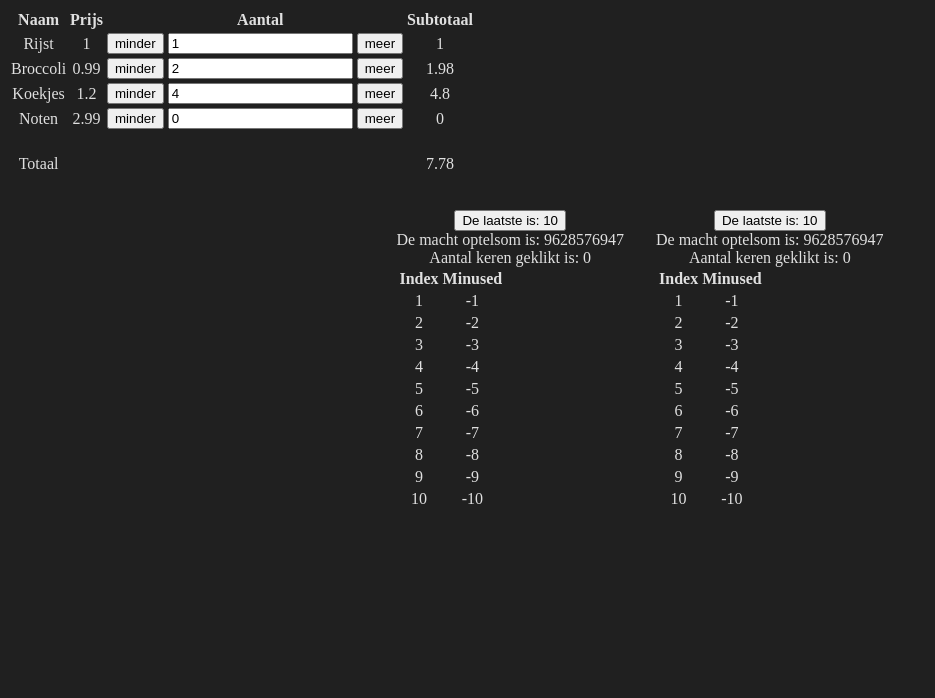
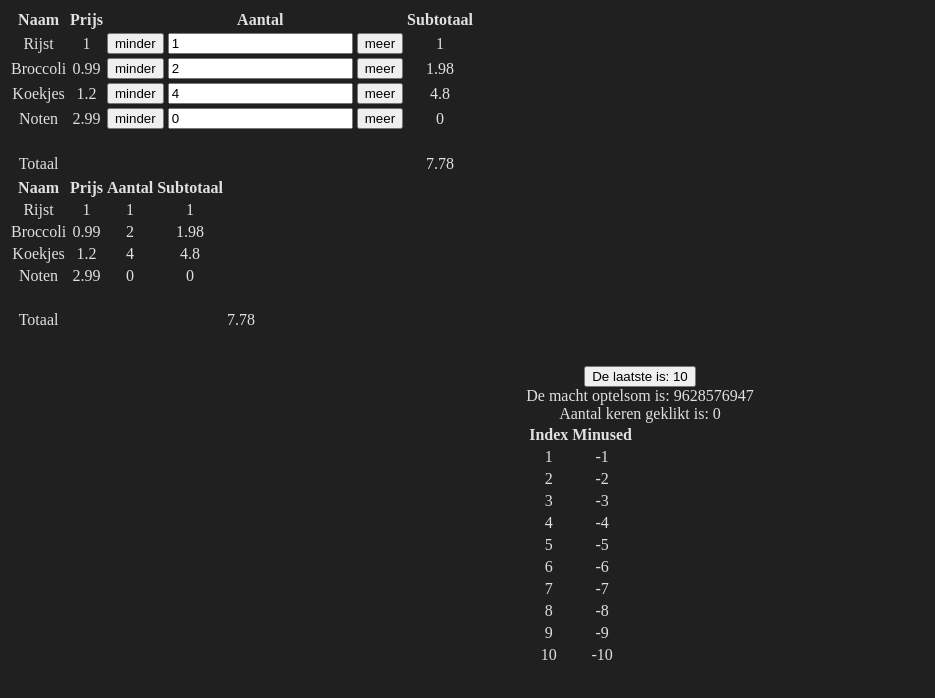
Before and after one commit to janderkkotlarski/vue_boodschappenlijst, a Vue app: page / in a window 1280 px wide. Shown: the top 698 px of the page, without its empty margins (0-935 px from the left). Built offline with nearby package versions, Linux system fonts and the light colour scheme.

Commit message:
props can be front named as a variable to allow for better access

```diff
--- a/src/App.vue
+++ b/src/App.vue
@@ -2,6 +2,13 @@
 import {computed, ref} from 'vue';
 
 import Groceries from './components/GroceriesTable.vue';
+
+const groceryList = ref([
+        {id: 1, name: 'Rijst', price: 1.0, amount: 1},
+        {id: 2, name: 'Broccoli', price: 0.99, amount: 2},
+        {id: 3, name: 'Koekjes', price: 1.2, amount: 4},
+        {id: 4, name: 'Noten', price: 2.99, amount: 0},
+]);
 
 /// Get an array entry of the key has a certain value
 const arrayEntry = (array, key, value) => {
@@ -14,10 +21,6 @@ const arrayEntry = (array, key, value) => {
 
 /// Unintended defineModel coupling to computed properties
 /// Did help with some deeper insights
-
-const startArray = ref([]);
-
-const startCount = ref(0);
 
 const testArray = defineModel('testArray', {
     type: Array,
@@ -47,15 +50,7 @@ const initArray = (array) => {
     }
 };
 
-initArray(startArray);
-
 initArray(testArray);
-
-const addStartArray = () => {
-    addArray(startArray);
-
-    ++startCount.value;
-};
 
 const addTestArray = () => {
     addArray(testArray);
@@ -63,26 +58,11 @@ const addTestArray = () => {
     ++testCount.value;
 };
 
-const lastStartEntry = computed(() => {
-    return arrayEntry(startArray.value, 'id', startArray.value.length).id;
-});
-
 const lastTestEntry = computed(() => {
     return arrayEntry(testArray.value, 'id', testArray.value.length).id;
 });
 
 /// Minused to the power Index summed
-const sumStartArray = computed(() => {
-    let sum = 0;
-
-    for (const entry of startArray.value) {
-        sum += entry.minused ** entry.id;
-    }
-
-    return sum;
-});
-
-/// Same for testArray
 const sumTestArray = computed(() => {
     let sum = 0;
 
@@ -97,30 +77,9 @@ const sumTestArray = computed(() => {
 </script>
 
 <template>
-    <Groceries />
+    <Groceries :groceries-list="groceryList" />
 
     <br />
-
-    <div class="inlined">
-
-        <button @click="addStartArray">De laatste is: {{ lastStartEntry }}</button>
-
-        <div>De macht optelsom is: {{ sumStartArray }}</div>
-
-        <div>Aantal keren geklikt is: {{ startCount }}</div>
-
-        <table>
-            <tr>
-                <th>Index</th>
-                <th>Minused</th>
-            </tr>
-            <tr v-for="entry in startArray" :key="entry.id">
-                <td>{{ entry.id }}</td>
-                <td>{{ entry.minused }}</td>
-            </tr>
-        </table>
-
-    </div>
 
     <div class="inlined">
 
--- a/src/components/GroceriesTable.vue
+++ b/src/components/GroceriesTable.vue
@@ -25,7 +25,7 @@ const groceryList = ref([
         {id: 4, name: 'Noten', price: 2.99, amount: 0},
 ]);
 
-defineProps({
+const groceriesList = defineProps({
     groceriesList: { type: Object, default: null},
 });
 
@@ -67,6 +67,20 @@ const plus = index => {
 /// Decrease amount if positive
 const minus = index => {
     const entry = arrayEntry(groceryList.value, 'id', index);
+
+    if (entry.amount > 0) {
+        --entry.amount;
+    }
+};
+
+/// Increase amount
+const plusGroceries = index => {
+    ++arrayEntry(groceriesList.value, 'id', index).amount;
+};
+
+/// Decrease amount if positive
+const minusGroceries = index => {
+    const entry = arrayEntry(groceriesList.value, 'id', index);
 
     if (entry.amount > 0) {
         --entry.amount;
@@ -121,4 +135,33 @@ const checkNumber = index => {
             <td>{{ totalized }}</td>
         </tr>
     </table>
+
+    <table>
+        <tr>
+            <th>Naam</th>
+            <th>Prijs</th>
+            <th>Aantal</th>
+            <th>Subtotaal</th>
+        </tr>
+        <!-- A grocery list table with different ways of changing the amounts -->
+        <tr v-for="entry in groceriesList.groceriesList" :key="entry.id">
+            <td>{{ entry.name }}</td>
+            <td>{{ entry.price }}</td>
+            <td>{{ entry.amount }}</td>
+            <td>{{ digitRounding(entry.price * entry.amount, 2) }}</td>
+        </tr>
+        <tr>
+            <td>{{ invisChar }}</td>
+            <td></td>
+            <td></td>
+            <td></td>
+        </tr>
+        <tr>
+            <td>Totaal</td>
+            <td></td>
+            <td></td>
+            <td></td>
+            <td>{{ totalized }}</td>
+        </tr>
+    </table>
 </template>
```
